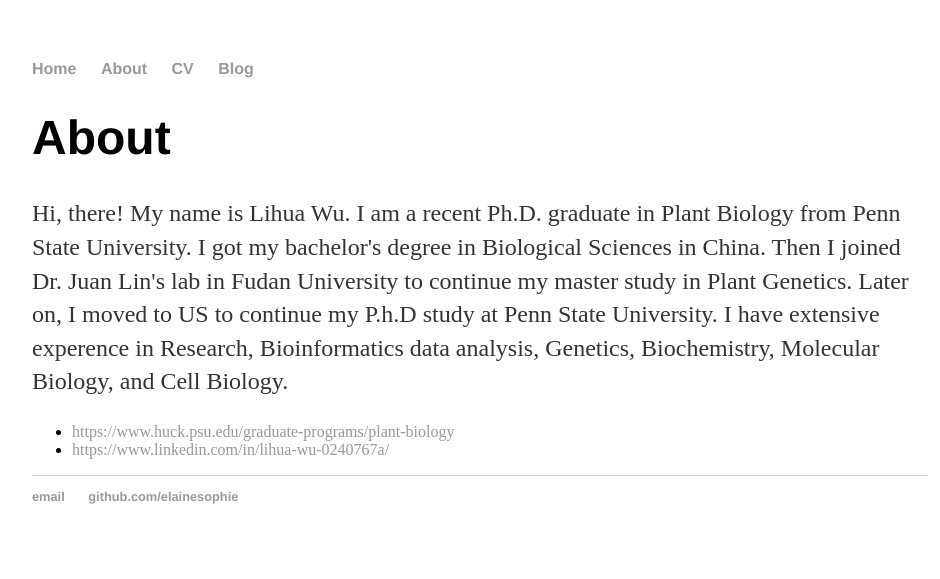
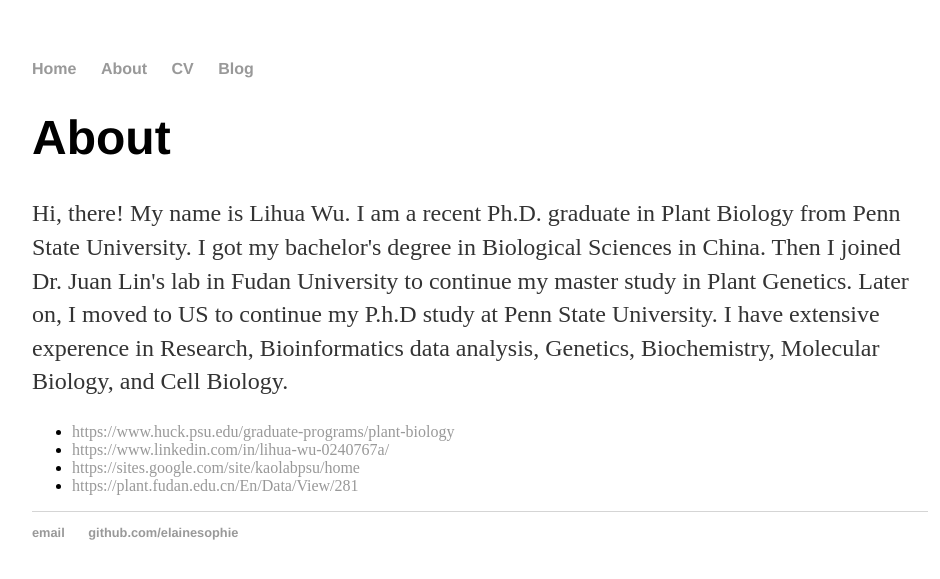
Before and after one commit to elainesophie/elainesophie.github.io, a Jekyll site: the page built from about/index.html, in a window 1280 px wide. Shown: the top 579 px of the page, without its empty margins (160-1100 px from the left). Built offline with Jekyll 4.4.1, drawn with Linux system fonts in a browser that asks for light colours.

Commit message:
Update index.html

```diff
--- a/about/index.html
+++ b/about/index.html
@@ -10,5 +10,7 @@ title: About Lihua Wu
 			<ul class="contacts">
 				<li><a href="#">https://www.huck.psu.edu/graduate-programs/plant-biology</a></li>
 				<li><a href="#">https://www.linkedin.com/in/lihua-wu-0240767a/</a></li>
+				<li><a href="#">https://sites.google.com/site/kaolabpsu/home</a></li>
+				<li><a href="#">https://plant.fudan.edu.cn/En/Data/View/281</a></li>
 				</ul>
 		</div>
```
